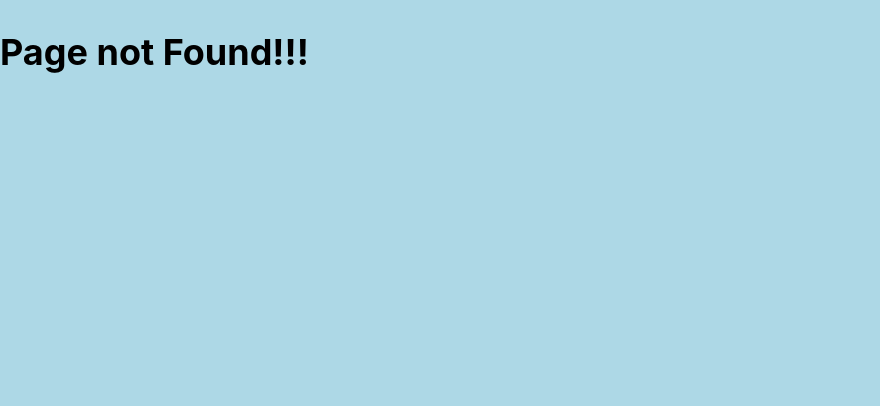
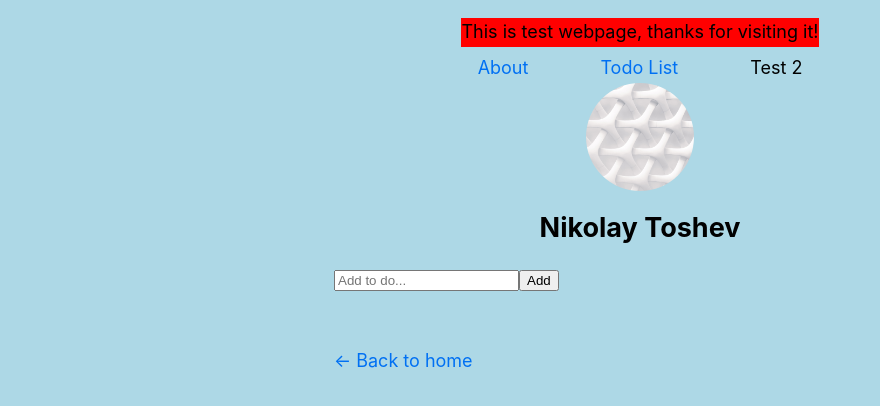
Before and after one commit to gilotin/nextjs-blog, a Next.js app in the folder nextjs-blog/: page /todoApp/todo-list in a window 1280 px wide. Before the commit this address had no page. Shown: the top 406 px of the page, without its empty margins (0-880 px from the left). Built offline with nearby package versions, Linux system fonts and the light colour scheme.

Commit message:
added todo list wip

```diff
--- /dev/null
+++ b/nextjs-blog/components/addTask.js
@@ -0,0 +1,36 @@
+import { useState } from "react";
+import Layout from "./layout";
+import dataArr from "../dataTodoApp/todoData";
+
+export default function AddTask() {
+    const [task, setTask] = useState("");
+
+    const onSubmitHandler = (e) => {
+        e.preventDefault();
+        if (task === "") {
+            return;
+        }
+        dataArr.push(task.trim());
+        setTask("");
+    };
+
+    return (
+        <Layout>
+            <form onSubmit={onSubmitHandler}>
+                <input
+                    type="text"
+                    placeholder="Add to do..."
+                    onChange={(e) => setTask(e.target.value)}
+                    value={task}
+                />
+                <button type="submit">Add</button>
+            </form>
+
+            <ul>
+                {dataArr.map((x, i) => (
+                    <li key={i}>{x}</li>
+                ))}
+            </ul>
+        </Layout>
+    );
+}
--- a/nextjs-blog/components/date.js
+++ b/nextjs-blog/components/date.js
@@ -2,5 +2,5 @@ import { parseISO, format } from "date-fns";
 
 export default function Date({ dateString }) {
     const date = parseISO(dateString);
-    return <time dateTime={dateString}>{format(date, "LLLL d, yyyy")}</time>;
+    return <time dateTime={dateString}>{format(date, "LL d, yy")}</time>;
 }
--- a/nextjs-blog/components/layout.js
+++ b/nextjs-blog/components/layout.js
@@ -32,7 +32,9 @@ export default function Layout({ children, home }) {
                     <ul>
                         <Link href="/authors/me">About</Link>
                     </ul>
-                    <ul>Test1</ul>
+                    <ul>
+                        <Link href="/todoApp/todo-list">Todo List</Link>
+                    </ul>
                     <ul>Test 2</ul>
                 </nav>
                 {home ? (
--- /dev/null
+++ b/nextjs-blog/dataTodoApp/todoData.js
@@ -0,0 +1,3 @@
+const dataArr = [];
+
+export default dataArr;
--- /dev/null
+++ b/nextjs-blog/pages/todoApp/todo-list.js
@@ -0,0 +1,10 @@
+import AddTask from "../../components/addTask";
+import dataArr from "../../dataTodoApp/todoData";
+
+export default function TodoList() {
+    return (
+        <>
+            <AddTask />
+        </>
+    );
+}
```
